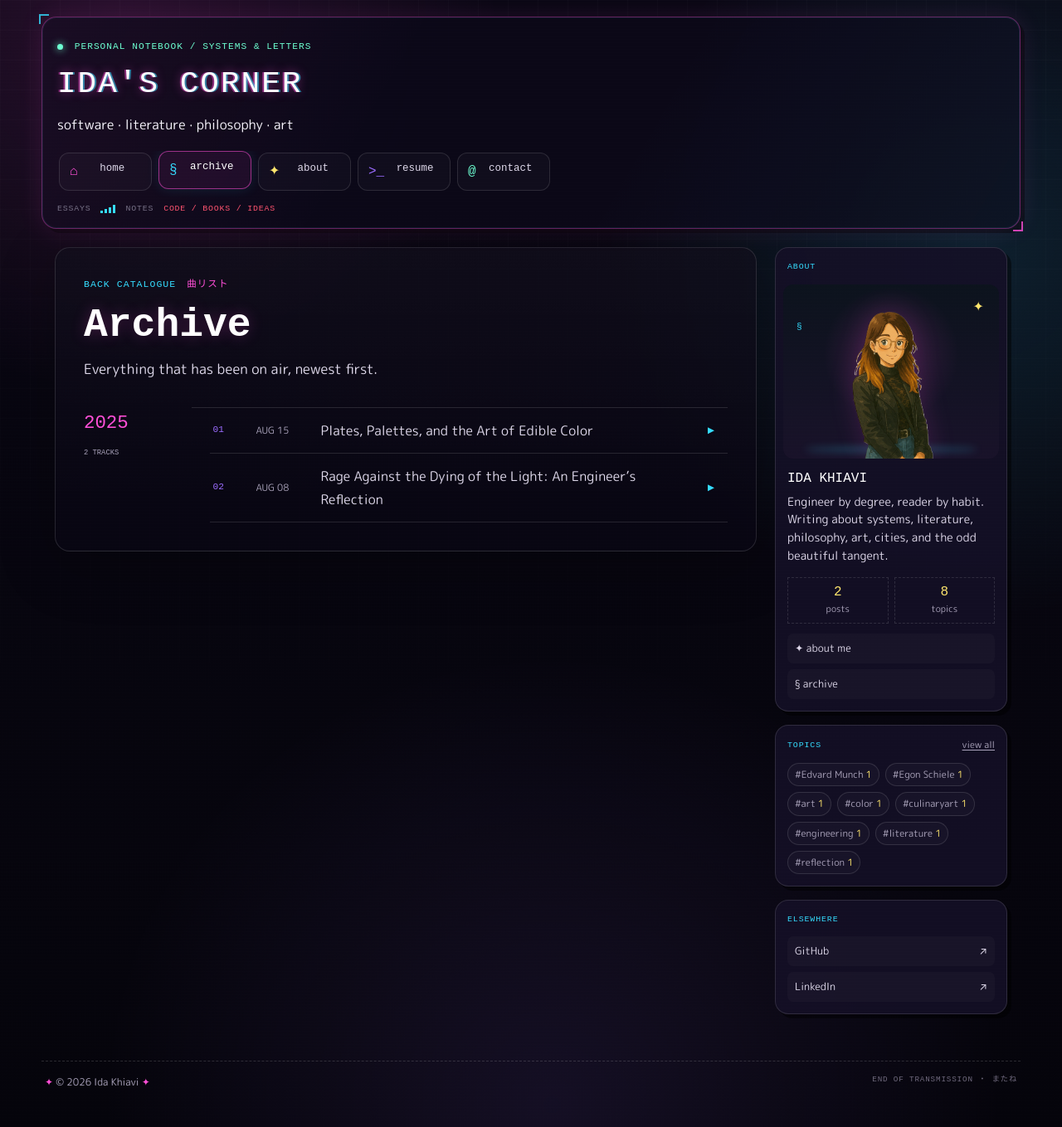
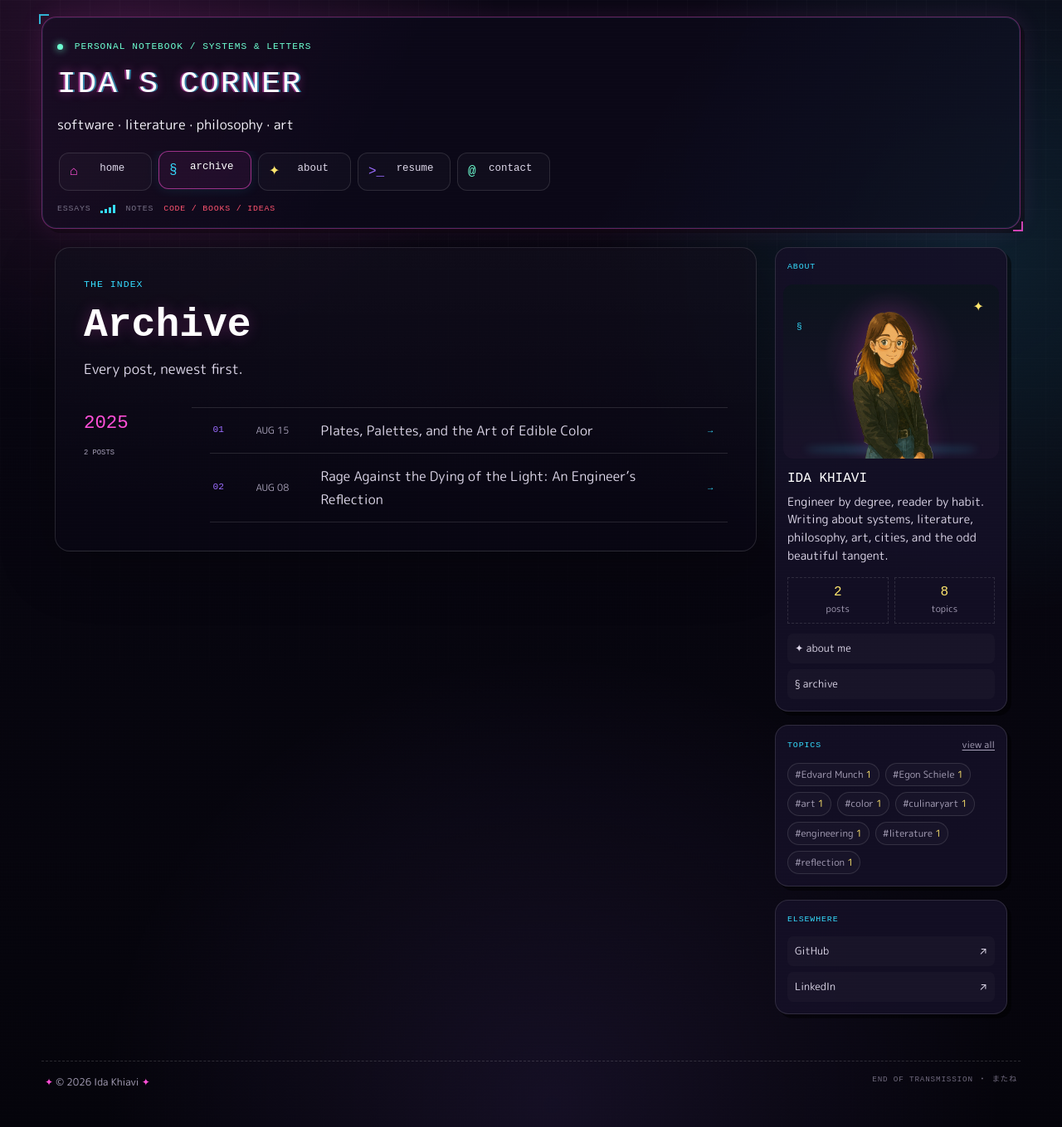
Before and after one commit to idakhiavi/idakhiavi.github.io, a Jekyll site: the page built from archive.md, in a window 1280 px wide and 1359 px high. Shown: the whole window at 83% size. Built offline with Jekyll 4.4.1, drawn with Linux system fonts in a browser that asks for light colours; some web fonts are replaced.

Commit message:
Replace back-catalogue metaphor with editorial archive

```diff
--- a/archive.md
+++ b/archive.md
@@ -1,18 +1,18 @@
 ---
 layout: default
 title: Archive
-description: "The back catalogue: every post in Ida's Night Room."
+description: "Every post from Ida's Corner, newest first."
 permalink: /archive/
 ---
 
-<section class="page-intro"><p class="eyebrow">BACK CATALOGUE <span lang="ja">曲リスト</span></p><h1>Archive</h1><p>Everything that has been on air, newest first.</p></section>
+<section class="page-intro"><p class="eyebrow">THE INDEX</p><h1>Archive</h1><p>Every post, newest first.</p></section>
 
 {% assign posts_by_year = site.posts | group_by_exp: "post", "post.date | date: '%Y'" %}
 <div class="archive-catalogue">
 {% for year in posts_by_year %}
   <section class="archive-year">
-    <div class="archive-year-label"><span>{{ year.name }}</span><small>{{ year.items.size }} TRACKS</small></div>
-    <ol class="archive-list">{% for post in year.items %}<li><span class="archive-index" aria-hidden="true">{% if forloop.index < 10 %}0{% endif %}{{ forloop.index }}</span><time datetime="{{ post.date | date_to_xmlschema }}">{{ post.date | date: '%b %d' }}</time><a href="{{ post.url | relative_url }}">{{ post.title }}</a><span class="archive-play" aria-hidden="true">▶</span></li>{% endfor %}</ol>
+    <div class="archive-year-label"><span>{{ year.name }}</span><small>{{ year.items.size }} POSTS</small></div>
+    <ol class="archive-list">{% for post in year.items %}<li><span class="archive-index" aria-hidden="true">{% if forloop.index < 10 %}0{% endif %}{{ forloop.index }}</span><time datetime="{{ post.date | date_to_xmlschema }}">{{ post.date | date: '%b %d' }}</time><a href="{{ post.url | relative_url }}">{{ post.title }}</a><span class="archive-play" aria-hidden="true">→</span></li>{% endfor %}</ol>
   </section>
 {% endfor %}
 </div>
```
